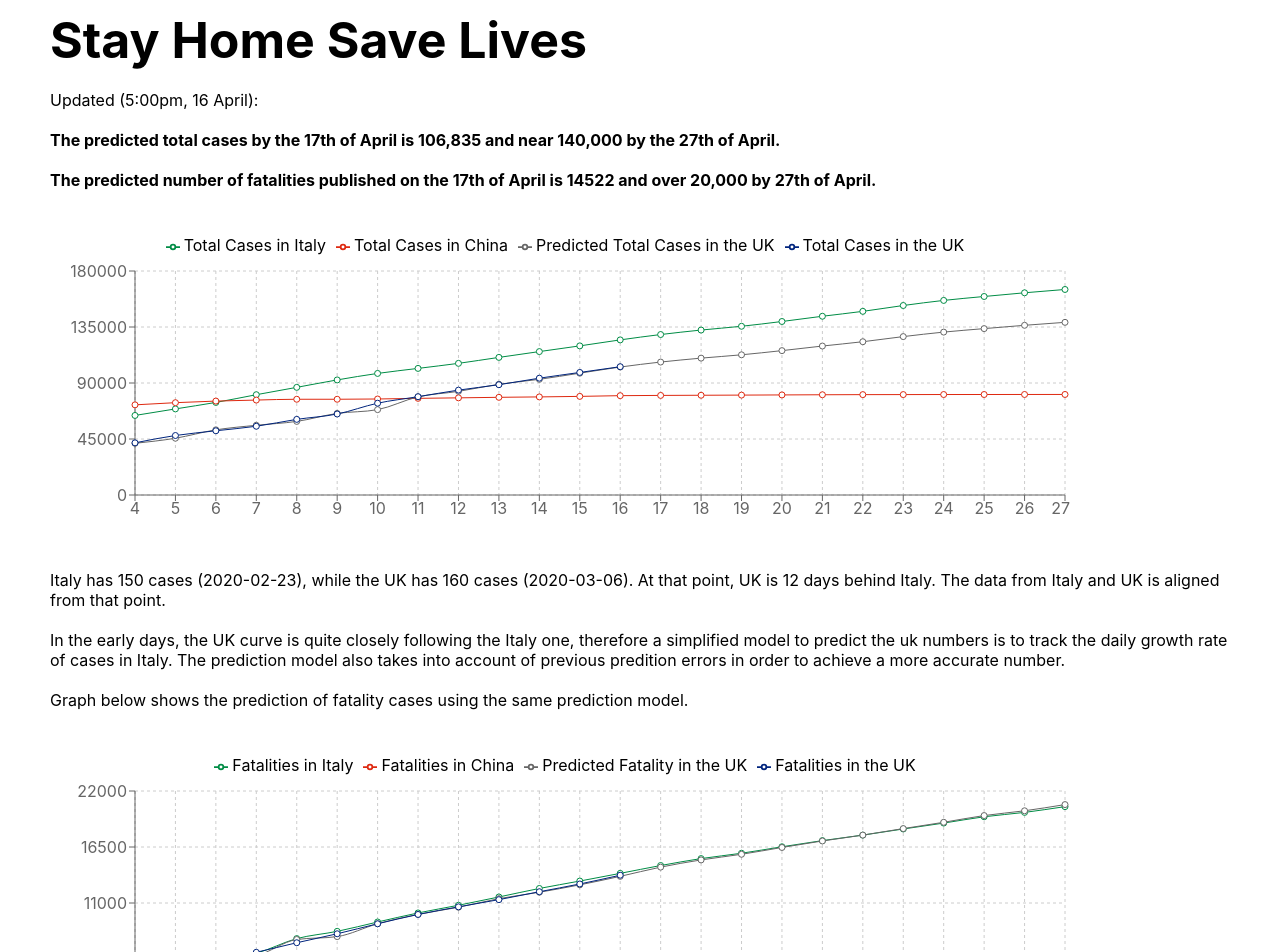
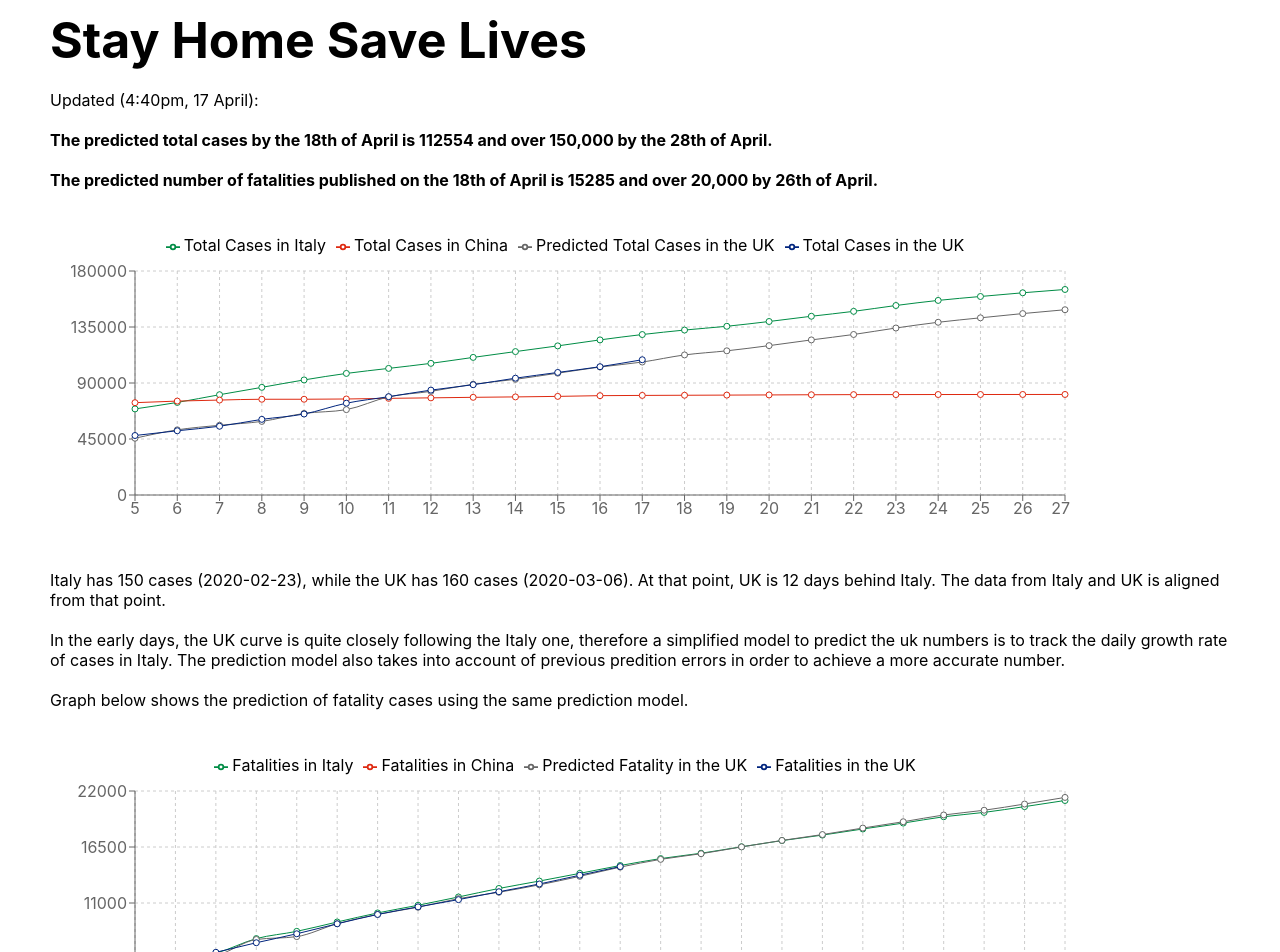
Before and after one commit to linamm/coronachart, a React (Create React App) app in the folder coronachart/: page / in a window 1280 px wide. Shown: the part 60-1012 px from the top of the page. Built offline with nearby package versions, Linux system fonts and the light colour scheme.

Commit message:
update data and prediction on 17th April

```diff
--- a/coronachart/src/App.js
+++ b/coronachart/src/App.js
@@ -91,17 +91,17 @@ function App() {
       </div>
 
       <div style={styles.paragraph}>
-        Updated (5:00pm, 16 April):
+        Updated (4:40pm, 17 April):
         </div>
 
       <div style={styles.paragraph}>
         <b>
-          The predicted total cases by the 17th of April is 106,835 and near 140,000 by the 27th of April.
+          The predicted total cases by the 18th of April is 112554 and over 150,000 by the 28th of April.
         </b>
       </div>
       <div style={styles.paragraph}>
         <b>
-          The predicted number of fatalities published on the 17th of April is 14522 and over 20,000 by 27th of April.
+          The predicted number of fatalities published on the 18th of April is 15285 and over 20,000 by 26th of April.
         </b>
       </div>
 
--- a/coronachart/src/Data.js
+++ b/coronachart/src/Data.js
@@ -38,7 +38,7 @@ import { getPredictCases, getNewCases, getFatalityRates } from './Predict.js';
   {"name": "14", "it": 12428, "cn": 2663, 'uk': 12107, 'uk_predict': 12055},
   {"name": "15", "it": 13155, "cn": 2715, 'uk': 12868, 'uk_predict': 12784},
   {"name": "16", "it": 13910, "cn": 2744, 'uk': 13729, 'uk_predict': 13617},
-  {"name": "17", "it": 14681, "cn": 2788},
+  {"name": "17", "it": 14681, "cn": 2788, 'uk': 14576, 'uk_predict': 14522},
   {"name": "18", "it": 15362, "cn": 2835},
   {"name": "19", "it": 15887, "cn": 2870},
   {"name": "20", "it": 16523, "cn": 2912},
@@ -96,7 +96,7 @@ const raw_total_cases = [
   {"name": "14", "it": 115242, "cn": 78824, 'uk': 93873,'uk_predict': 92947},
   {"name": "15", 'it': 119827, 'cn': 79251, 'uk': 98476, 'uk_predict': 97894},
   {"name": "16", "it": 124632, "cn": 79824, 'uk': 103093, 'uk_predict': 102823},
-  {"name": "17", "it": 128948, "cn": 80026},
+  {"name": "17", "it": 128948, "cn": 80026, 'uk': 108692, 'uk_predict': 106835},
   {"name": "18", "it": 132547, "cn": 80151},
   {"name": "19", "it": 135586, "cn": 80270},
   {"name": "20", "it": 139422, "cn": 80409},
@@ -113,7 +113,7 @@ const raw_total_cases = [
 
 export const totalCaseStartDay = 6;
 export const fatalityCaseStartDay = 14;
-export const Today = 31 + 16; // 31 days in March + days in April
+export const Today = 31 + 17; // 31 days in March + days in April
 export const TodayTotalIndex = Today - totalCaseStartDay;
 export const TodayFatalityIndex = Today - fatalityCaseStartDay;
 const totalCases = getPredictCases(raw_total_cases, TodayTotalIndex);
```
